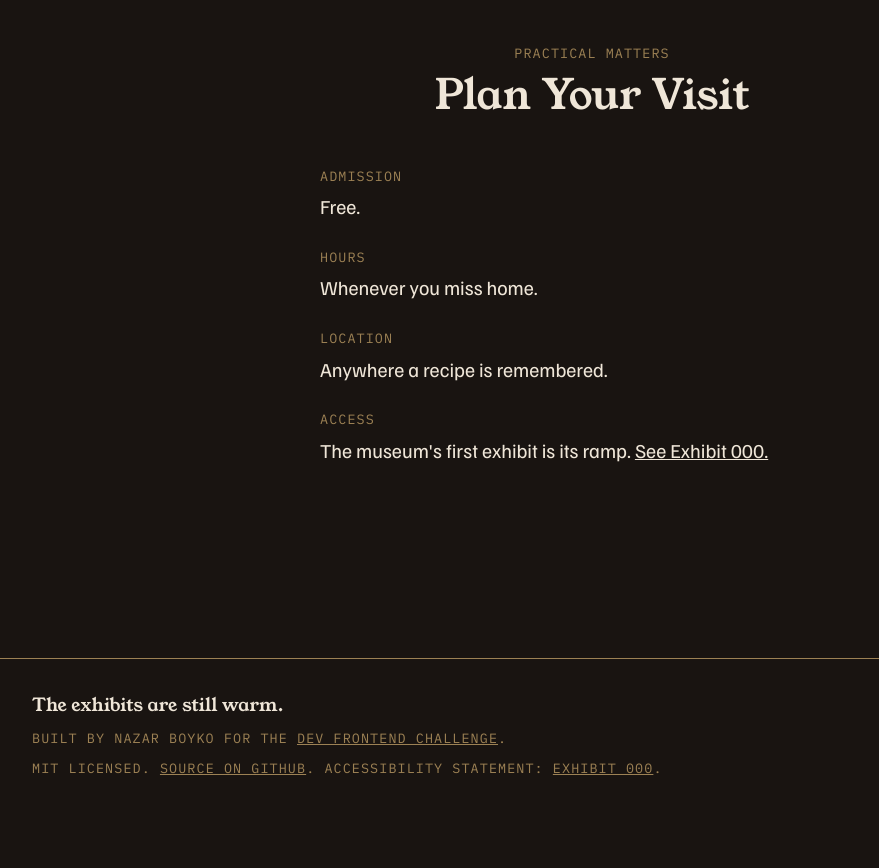
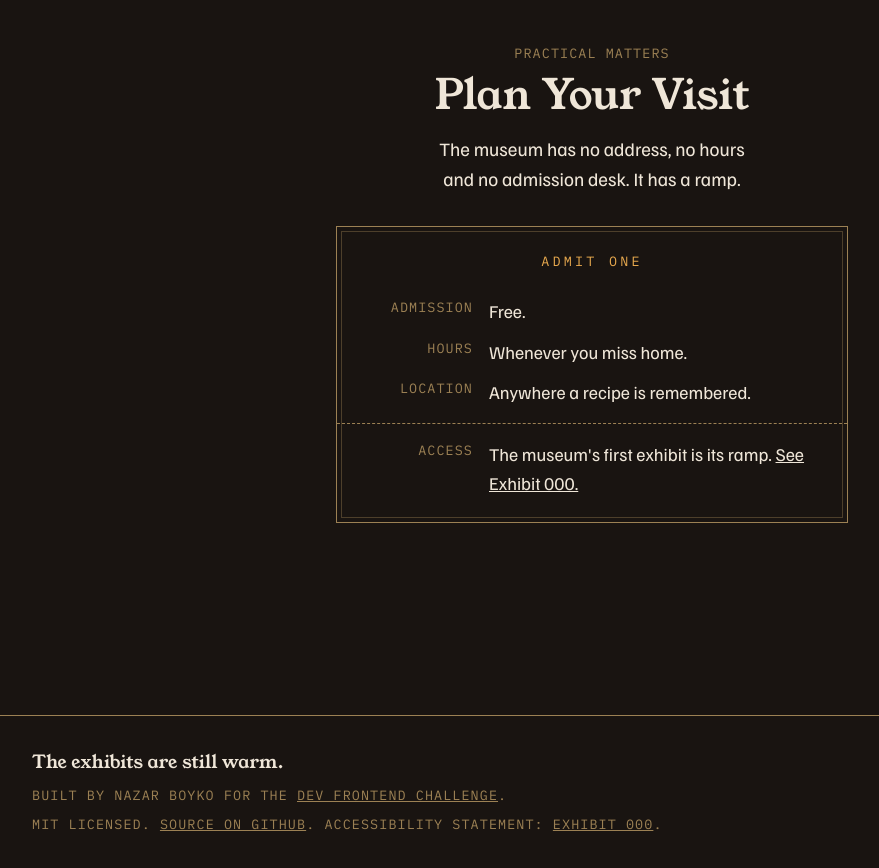
Before and after one commit to nazboyko/still-warm, a React (Vite) app: page / in a window 1280 px wide. Shown: the part 4900-5768 px from the top of the page, without its empty margins (48-927 px from the left). Before the commit the page ends 5711 px from the top, so only its background shows below. Built offline with nearby package versions, Linux system fonts and the light colour scheme.

Commit message:
print the visit as a ticket

```diff
--- a/src/components/visit/PlanYourVisit.css
+++ b/src/components/visit/PlanYourVisit.css
@@ -3,11 +3,54 @@
   border-top: 1px solid var(--brass);
 }
 
+/* The line that turns the section from leftover footer facts into the fiction. */
+.visit-note {
+  max-width: 34rem;
+  margin: var(--space-4) auto 0;
+  text-align: center;
+  text-wrap: balance;
+  font-size: calc(var(--text-body) * 1.05);
+}
+
+/* An entrance plate, in the same language as the admission ticket the link
+   preview shows: a brass frame with a second hairline inside it, and one
+   perforation across the stub. The inner rule is an outline rather than a
+   pseudo-element, because a positioned pseudo over text leaves axe unable to
+   decide the contrast behind it. */
+.visit-ticket {
+  --ticket-pad: clamp(var(--space-4), 5vw, var(--space-8));
+
+  width: min(100%, 32rem);
+  margin: var(--space-8) auto 0;
+  padding: var(--space-6) var(--ticket-pad);
+  border: 1px solid var(--brass);
+  outline: 1px solid rgb(156 129 84 / 0.4);
+  outline-offset: -6px;
+}
+
+.visit-admit {
+  margin-bottom: var(--space-6);
+  font-family: var(--font-utility);
+  font-size: var(--text-utility);
+  letter-spacing: 0.24em;
+  text-transform: uppercase;
+  text-align: center;
+  color: var(--tungsten);
+}
+
+/* Label and value on one line, sharing a gutter, so all four read at a glance
+   instead of as four stacked rows the width of the screen. */
 .visit-facts {
-  margin: var(--space-12) auto 0;
-  max-width: 34rem;
+  margin: 0;
   display: grid;
-  gap: var(--space-6);
+  /* minmax(0, 1fr), not 1fr: a plain fr will not shrink below its longest word,
+     and at 200% text zoom on a phone that pushed the values off the screen. */
+  grid-template-columns: clamp(3.5rem, 18vw, 6.5rem) minmax(0, 1fr);
+  gap: var(--space-3) var(--space-4);
+}
+
+.visit-facts > div {
+  display: contents;
 }
 
 .visit-facts dt {
@@ -15,12 +58,39 @@
   font-size: var(--text-utility);
   letter-spacing: var(--tracking-utility);
   text-transform: uppercase;
+  text-align: right;
   color: var(--brass);
 }
 
 .visit-facts dd {
-  margin: var(--space-1) 0 0;
-  font-size: calc(var(--text-body) * 1.1);
+  margin: 0;
+  overflow-wrap: anywhere;
+}
+
+/* The perforation runs the full width of the plate, the way a real one does,
+   so it reads as a tear line rather than a rule between two rows. */
+.visit-stub {
+  margin-top: var(--space-4);
+  margin-inline: calc(var(--ticket-pad) * -1);
+  padding-top: var(--space-4);
+  padding-inline: var(--ticket-pad);
+  border-top: 1px dashed var(--brass);
+}
+
+/* Below this the gutter costs more than it gives: the values wrap to slivers. */
+@media (max-width: 22rem) {
+  .visit-facts {
+    grid-template-columns: 1fr;
+    gap: var(--space-1);
+  }
+
+  .visit-facts dt {
+    text-align: left;
+  }
+
+  .visit-facts dd + dt {
+    margin-top: var(--space-3);
+  }
 }
 
 .visit .section-heading {
--- a/src/components/visit/PlanYourVisit.tsx
+++ b/src/components/visit/PlanYourVisit.tsx
@@ -1,4 +1,4 @@
-import { accessFact, visitFacts } from "../../content/visit.ts";
+import { accessFact, visitFacts, visitNote } from "../../content/visit.ts";
 import { Container } from "../layout/Container.tsx";
 import { SectionHeading } from "../layout/SectionHeading.tsx";
 import "./PlanYourVisit.css";
@@ -12,6 +12,9 @@ export function PlanYourVisit() {
           eyebrow="Practical matters"
           title="Plan Your Visit"
         />
+        <p className="visit-note">{visitNote}</p>
+        <div className="visit-ticket">
+          <p className="visit-admit">Admit one</p>
           <dl className="visit-facts">
             {visitFacts.map((fact) => (
               <div key={fact.label}>
@@ -19,6 +22,9 @@ export function PlanYourVisit() {
                 <dd>{fact.value}</dd>
               </div>
             ))}
+          </dl>
+          {/* The stub: the part of a ticket you keep, and the way out to the ramp. */}
+          <dl className="visit-facts visit-stub">
             <div>
               <dt>{accessFact.label}</dt>
               <dd>
@@ -27,6 +33,7 @@ export function PlanYourVisit() {
               </dd>
             </div>
           </dl>
+        </div>
       </Container>
     </section>
   );
--- a/src/content/visit.ts
+++ b/src/content/visit.ts
@@ -2,6 +2,9 @@ export interface VisitFact {
   label: string;
   value: string;
 }
+
+export const visitNote =
+  "The museum has no address, no hours and no admission desk. It has a ramp.";
 
 export const visitFacts: VisitFact[] = [
   { label: "Admission", value: "Free." },
```
Also changed, not shown: 1 other file (tests, documents, lock files or other folders). Lines whose indentation alone changed are shown as unchanged.
